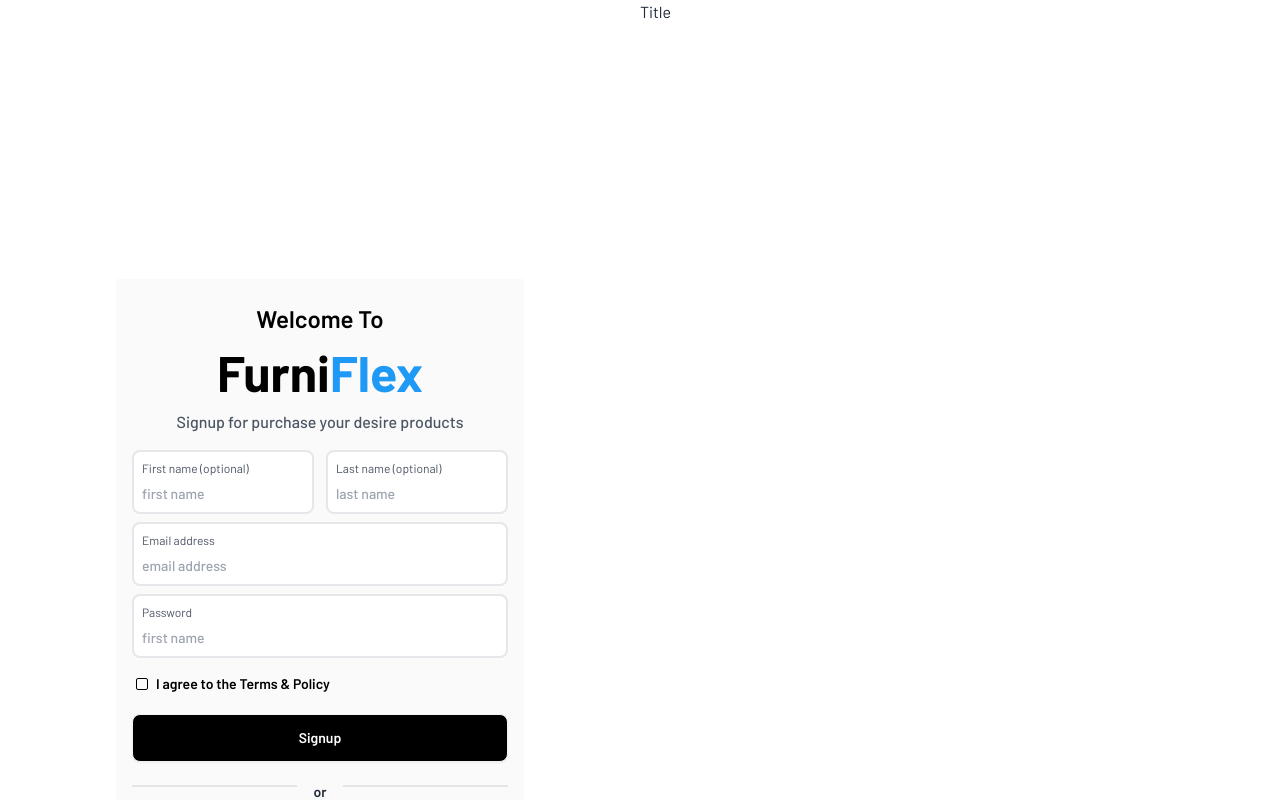
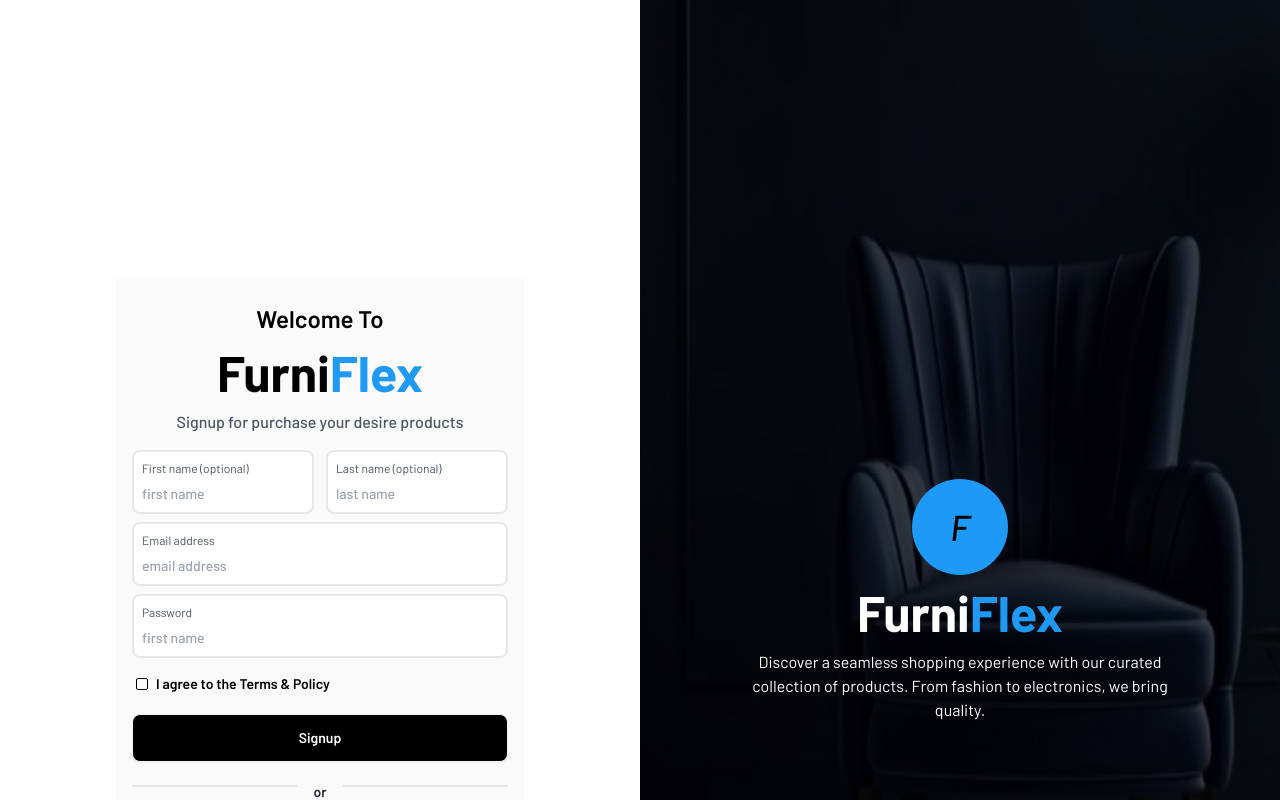
Before and after one commit to Shahriar-Samir/FurniFlex-client, a React (Vite) app: page /signup in a window 1280 px wide. Shown: the top 800 px of the page. Built offline with nearby package versions, Linux system fonts and the light colour scheme.

Commit message:
add: banner section of signup page

```diff
--- a/src/Pages/Signup/Signup.jsx
+++ b/src/Pages/Signup/Signup.jsx
@@ -1,15 +1,16 @@
 import React from 'react';
 import SignupForm from './components/SignupForm';
+import Banner from './components/Banner';
 
 const Signup = () => {
     return (
-        <main className='flex w-full '>
+        <main className='flex w-full h-[150vh]'>
 
-            {/* sign up form */}
+            {/* sign up form section*/}
             <SignupForm/>
 
-            {/* title and description */}
-            <section className='h-[100vh] w-1/2'>Title</section>
+            {/* banner section */}
+            <Banner/>
 
         </main>
     );
--- /dev/null
+++ b/src/Pages/Signup/components/Banner.jsx
@@ -0,0 +1,17 @@
+import React from 'react';
+
+const Banner = () => {
+    return (
+        <section className='w-1/2 bg-[url("/Images/banner.jpeg")] bg-contain flex justify-center items-center'>
+           <div className='w-full'>
+           <div className='w-24 h-24 bg-titleBlue rounded-full mx-auto flex justify-center items-center'>
+                    <h1 className='text-black italic font-medium text-4xl'>F</h1>
+           </div>
+           <h1 className='text-center font-bold text-[50px] text-white '>Furni<span className='text-titleBlue'>Flex</span></h1>
+           <p className='mx-auto text-white text-center w-10/12 max-w-[450px]'>Discover a seamless shopping experience with our curated collection of products. From fashion to electronics, we bring quality.</p>
+           </div>
+        </section>
+    );
+};
+
+export default Banner;
--- a/src/Pages/Signup/components/SignupForm.jsx
+++ b/src/Pages/Signup/components/SignupForm.jsx
@@ -5,7 +5,7 @@ import { Link } from 'react-router-dom';
 
 const SignupForm = () => {
     return (
-        <section className='h-[150vh] w-1/2 flex justify-center items-center'>
+        <section className='w-1/2 h-full flex justify-center items-center'>
         <div className='py-6 px-4 bg-[#fafafa]'>
 
             <h2 className='text-center font-semibold text-2xl text-black'>Welcome To</h2>
```
Also changed, not shown: public/Images/F.jpeg (added), public/Images/banner.jpeg (added).
